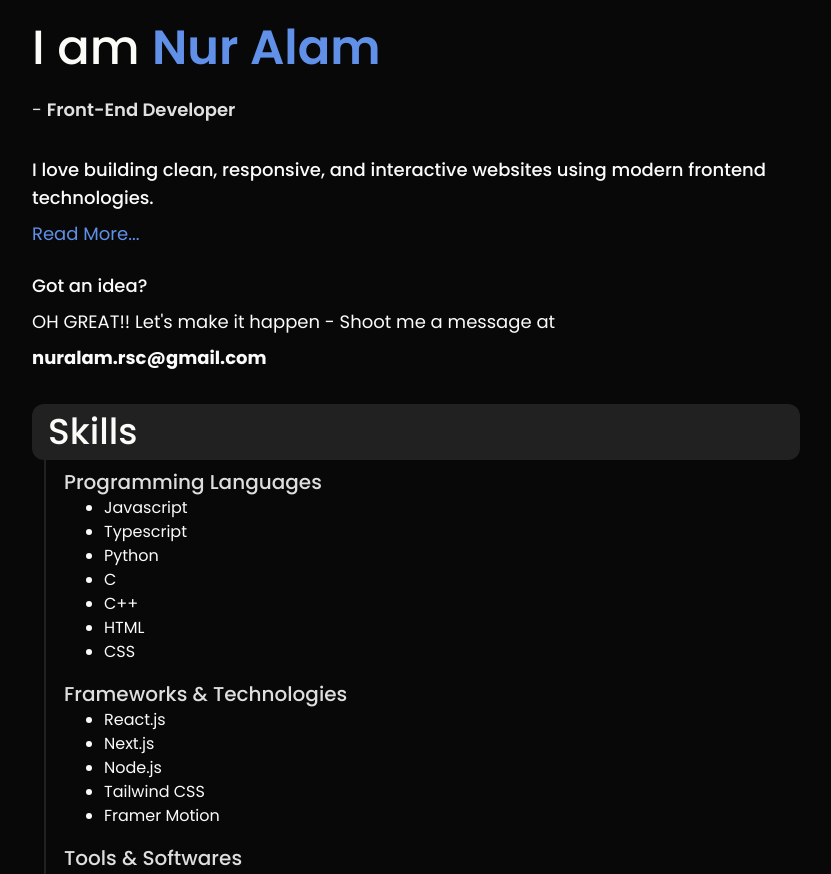
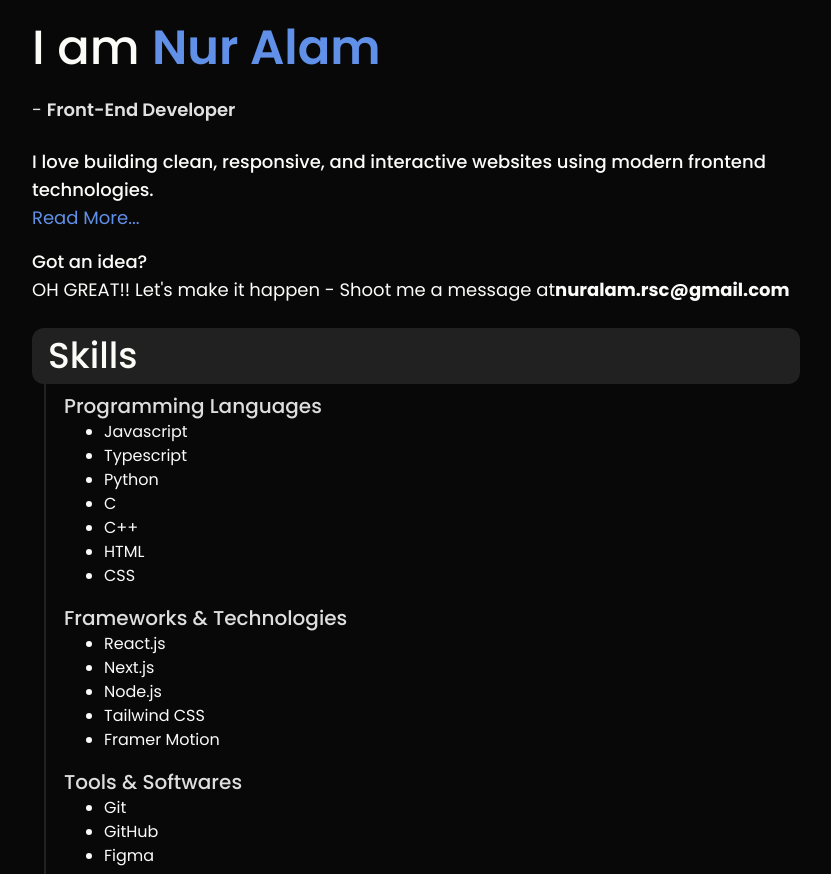
Before and after one commit to NurAlam123/natrium, a Next.js app: page / in a window 1280 px wide. Shown: the part 1005-1879 px from the top of the page, without its empty margins (112-943 px from the left). Built offline with nearby package versions, Linux system fonts and the light colour scheme.

Commit message:
feat: add slide up animation

```diff
--- a/src/components/About/Description.tsx
+++ b/src/components/About/Description.tsx
@@ -1,32 +1,28 @@
 import DescriptionModal from "./DescriptionModal";
-import { TextSlideInWhenInView, TextTilt } from "../animation/text";
+import { SlideUp } from "../animation/layout";
 
 const Description = () => {
   return (
     <>
       {/* Description */}
       <div className="max-w-screen-md mb-6 text-lg">
-        <p className="text-secondary font-medium">
-          <TextTilt>
+        <SlideUp>
+          <p className="text-secondary font-medium">
             I love building clean, responsive, and interactive websites using
             modern frontend technologies.
-          </TextTilt>
-        </p>
+          </p>
+        </SlideUp>
         <DescriptionModal />
         <div className="text-secondary mt-4">
-          <p className="font-medium">
-            <TextTilt>Got an idea?</TextTilt>
-          </p>
-          <p>
-            <TextTilt>
+          <SlideUp>
+            <p className="font-medium">Got an idea?</p>
+          </SlideUp>
+          <SlideUp>
+            <p>
               OH GREAT!! Let&apos;s make it happen - Shoot me a message at
-            </TextTilt>{" "}
-            <span className="font-bold">
-              <TextSlideInWhenInView words>
-                nuralam.rsc@gmail.com
-              </TextSlideInWhenInView>
-            </span>
-          </p>
+              <span className="font-bold">nuralam.rsc@gmail.com</span>
+            </p>
+          </SlideUp>
         </div>
       </div>
     </>
--- a/src/components/About/DescriptionModal.tsx
+++ b/src/components/About/DescriptionModal.tsx
@@ -2,22 +2,24 @@
 
 import { heroProgrammersLink } from "@/constants";
 import { Modal } from "../ui";
-import { TextSlideInWhenInView } from "../animation/text";
 import useModalStore from "@/store/modal-store";
+import { SlideUp } from "../animation/layout";
 
 const DescriptionModal: React.FC<{ children?: React.ReactNode }> = () => {
   const toggleModal = useModalStore((state) => state.toggleModal);
 
   return (
     <div>
-      <span
-        className="text-blue cursor-pointer"
-        onClick={() => toggleModal("description-modal")}
-      >
-        <TextSlideInWhenInView words>Read More...</TextSlideInWhenInView>
-      </span>
+      <SlideUp>
+        <span
+          className="text-blue cursor-pointer"
+          onClick={() => toggleModal("description-modal")}
+        >
+          Read More...
+        </span>
+      </SlideUp>
       <Modal id="description-modal">
-        <div>
+        <div className="space-y-4">
           <p className="text-secondary/80">
             I am also interested in AI/ML, Bot Development, and Competitive
             Programming.
--- a/src/components/About/Greetings.tsx
+++ b/src/components/About/Greetings.tsx
@@ -2,7 +2,7 @@
 
 import { useRef } from "react";
 import { TextSlideInWhenInView } from "../animation/text";
-import { SlideIn } from "../animation/layout";
+import { SlideUp } from "../animation/layout";
 
 const Greetings = () => {
   const nameRef = useRef<HTMLHeadingElement>(null);
@@ -26,16 +26,13 @@ const Greetings = () => {
             </span>
           </span>
         </h3>
-        <p className="text-daisy/90 mb-6 text-lg">
-          {/* A Web Developer - Currently learning{" "}
+        <SlideUp>
+          <p className="text-daisy/90 mb-6 text-lg">
+            {/* A Web Developer - Currently learning{" "}
               <strong>Web Development</strong> */}
-          <TextSlideInWhenInView words>-</TextSlideInWhenInView>
-          <strong className="font-semibold">
-            <TextSlideInWhenInView words delay={0.8}>
-              Front-End Developer
-            </TextSlideInWhenInView>
-          </strong>
-        </p>
+            - <strong className="font-semibold">Front-End Developer</strong>
+          </p>
+        </SlideUp>
       </div>{" "}
     </>
   );
--- a/src/components/animation/layout.tsx
+++ b/src/components/animation/layout.tsx
@@ -1,6 +1,6 @@
 "use client";
 import { motion, useInView, Variants } from "framer-motion";
-import { useRef } from "react";
+import React, { useRef } from "react";
 
 type Props = {
   children: React.ReactNode;
@@ -48,6 +48,46 @@ export const BlurOut: React.FC<Props> = ({ children }) => {
     >
       {children}
     </motion.div>
+  );
+};
+
+export const SlideUp: React.FC<{
+  children: React.ReactNode;
+  className?: string;
+}> = ({ children, className }) => {
+  const containerRef = useRef<HTMLDivElement>(null);
+
+  const isInView = useInView(containerRef, { amount: 0.8 });
+
+  const slideUpVariants: Variants = {
+    initial: {
+      y: 50,
+      scale: 0.98,
+      opacity: 0,
+    },
+    show: {
+      y: 0,
+      scale: 1,
+      opacity: 1,
+    },
+  };
+
+  return (
+    <div ref={containerRef} className="overflow-hidden">
+      <motion.div
+        animate={isInView ? "show" : "initial"}
+        variants={slideUpVariants}
+        className={className}
+        viewport={{}}
+        transition={{
+          ease: "easeOut",
+          duration: 0.5,
+          delay: 0.4,
+        }}
+      >
+        {children}
+      </motion.div>
+    </div>
   );
 };
 
```
